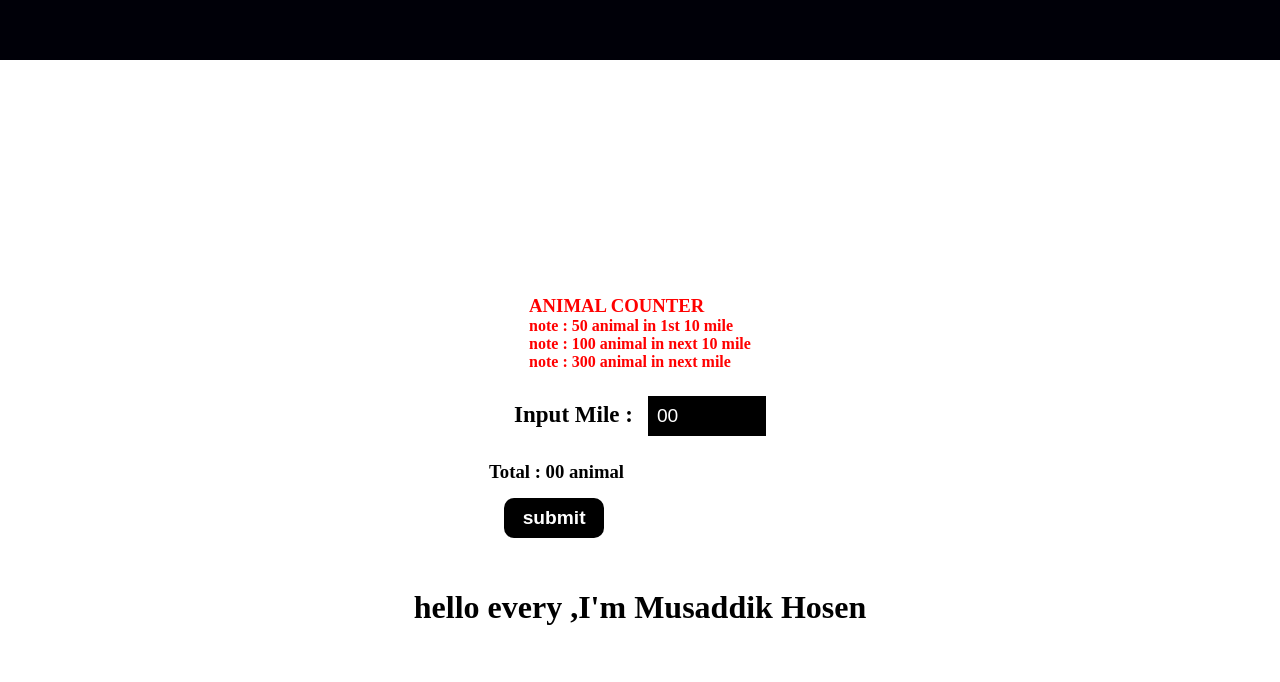
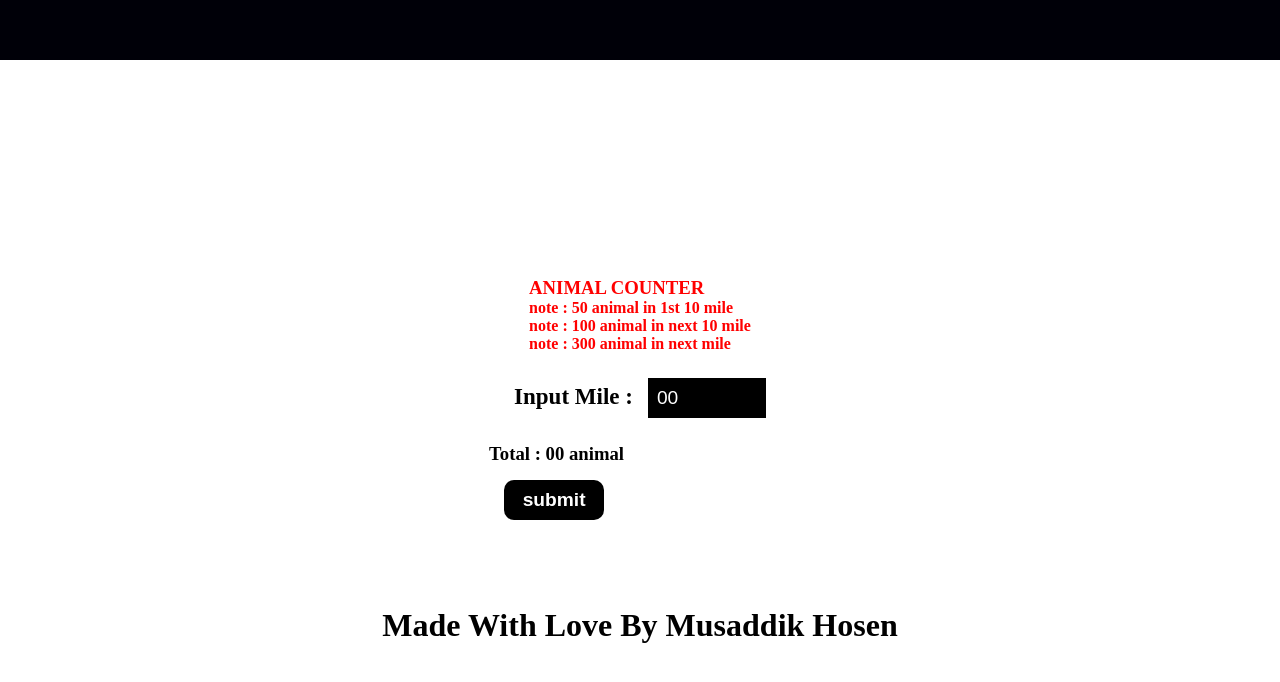
Before and after one commit to dev-musaddik/i-m-back, a plain HTML site: page index.html in a window 1280 px wide. Shown: the part 2340-3022 px from the top of the page. Drawn offline with Linux system fonts and the light colour scheme.

Commit message:
Update index.html

```diff
--- a/index.html
+++ b/index.html
@@ -104,7 +104,10 @@
 
       <br>
       <br>
-      <h1 style="color: black;">hello every ,I'm Musaddik Hosen </h1>
+
+      <br>
+      <br>
+      <h1 style="color: black;">Made With Love By Musaddik Hosen </h1>
   </div>
 </body>
 <script src="index.js"></script>
```
